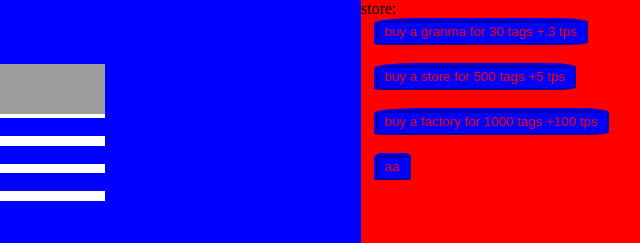
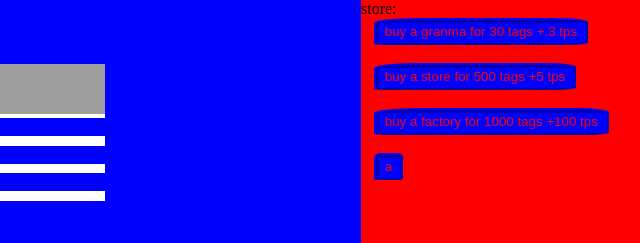
Before and after one commit to brianpap/tag-clicker, a plain HTML site: page index.html in a window 1280 px wide. Shown: the top 243 px of the page, 279-919 px from the left. Drawn offline with Linux system fonts and the light colour scheme; grey boxes are pictures that could not be loaded.

Commit message:
Update index.html

```diff
--- a/index.html
+++ b/index.html
@@ -72,7 +72,7 @@ p {
         <button onclick="gran()">buy a granma for <span id="gr1">30</span> tags +.3 tps</button><br><br>
         <button onclick="gran2()">buy a store for <span id="gr2">500</span> tags +5 tps</button><br><br>
          <button onclick="gran3()">buy a factory for <span id="gr3">1000</span> tags +100 tps</button><br><br>
-    <button onclick="a()">aa</buttton></div>
+    <button onclick="a()">a</buttton></div>
 
          <audio src="C:\Users\MaxTh\Downloads\audiocheck.net_sweep_10Hz_1000Hz_-3dBFS_1s.wav" id="mm">
 Error: your web browser does not support this audio player.
```
